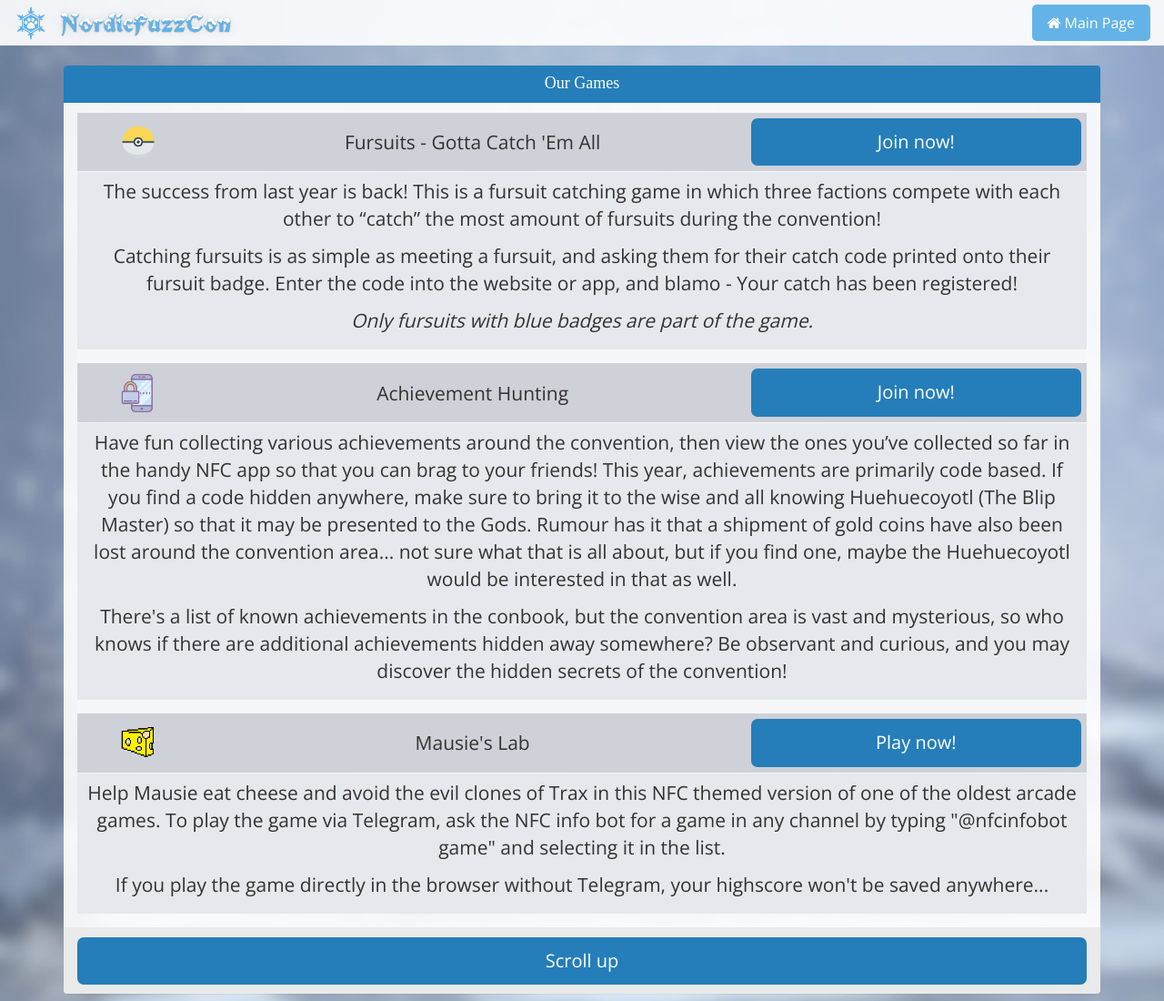
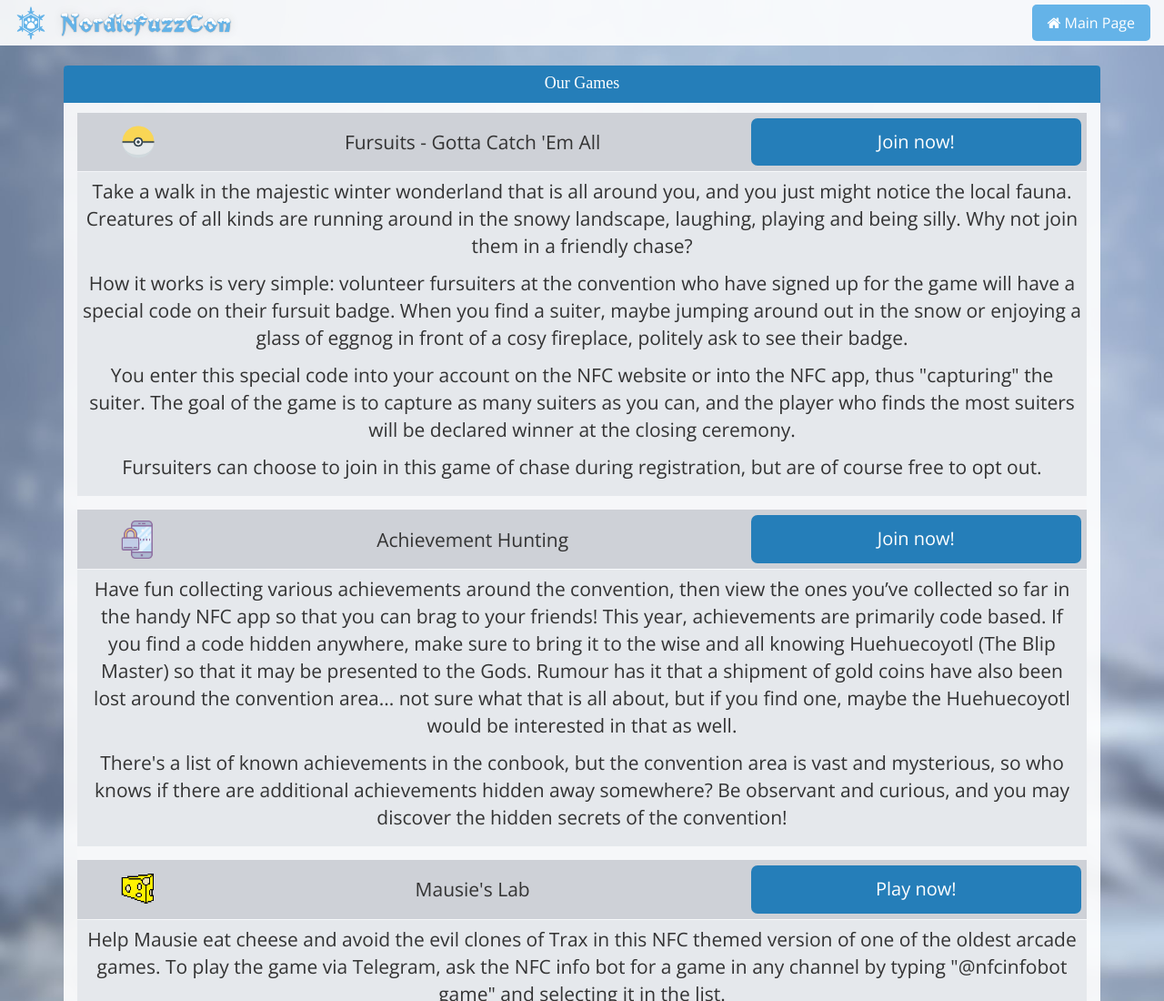
Before and after one commit to AudunVN/nfc-games, a plain HTML site: page index.html in a window 1280 px wide. Shown: the top 1100 px of the page at 91% size. Drawn offline with nearby package versions, Linux system fonts and the light colour scheme; a web font is replaced by a local one.

Commit message:
Updated Catch  'em all description

```diff
--- a/index.html
+++ b/index.html
@@ -82,13 +82,16 @@
 							<tr class="extra-text">
 								<td colspan=4>
 								<p>
-										The success from last year is back! This is a fursuit catching game in which three factions compete with each other to “catch” the most amount of fursuits during the convention!
+									Take a walk in the majestic winter wonderland that is all around you, and you just might notice the local fauna. Creatures of all kinds are running around in the snowy landscape, laughing, playing and being silly. Why not join them in a friendly chase?
 								</p>
 								<p>
-										Catching fursuits is as simple as meeting a fursuit, and asking them for their catch code printed onto their fursuit badge. Enter the code into the website or app, and blamo - Your catch has been registered!
+									How it works is very simple: volunteer fursuiters at the convention who have signed up for the game will have a special code on their fursuit badge. When you find a suiter, maybe jumping around out in the snow or enjoying a glass of eggnog in front of a cosy fireplace, politely ask to see their badge.
 								</p>
 								<p>
-										<em>Only fursuits with blue badges are part of the game.</em>
+									You enter this special code into your account on the NFC website or into the NFC app, thus "capturing" the suiter. The goal of the game is to capture as many suiters as you can, and the player who finds the most suiters will be declared winner at the closing ceremony.
+								</p>
+								<p>
+									Fursuiters can choose to join in this game of chase during registration, but are of course free to opt out.
 								</p>
 								</td>
 							</tr>
```
Lines whose indentation alone changed are shown as unchanged.
